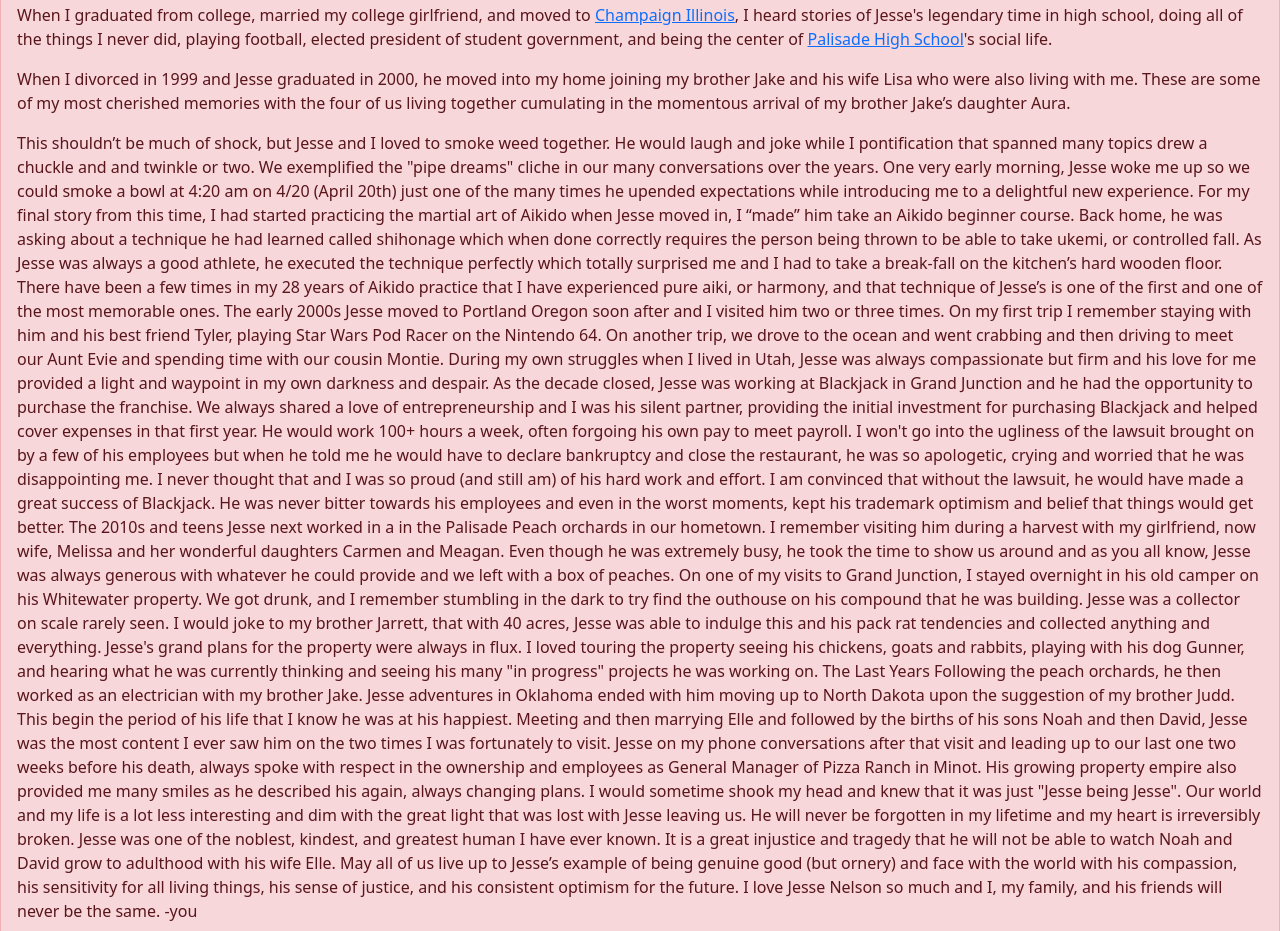
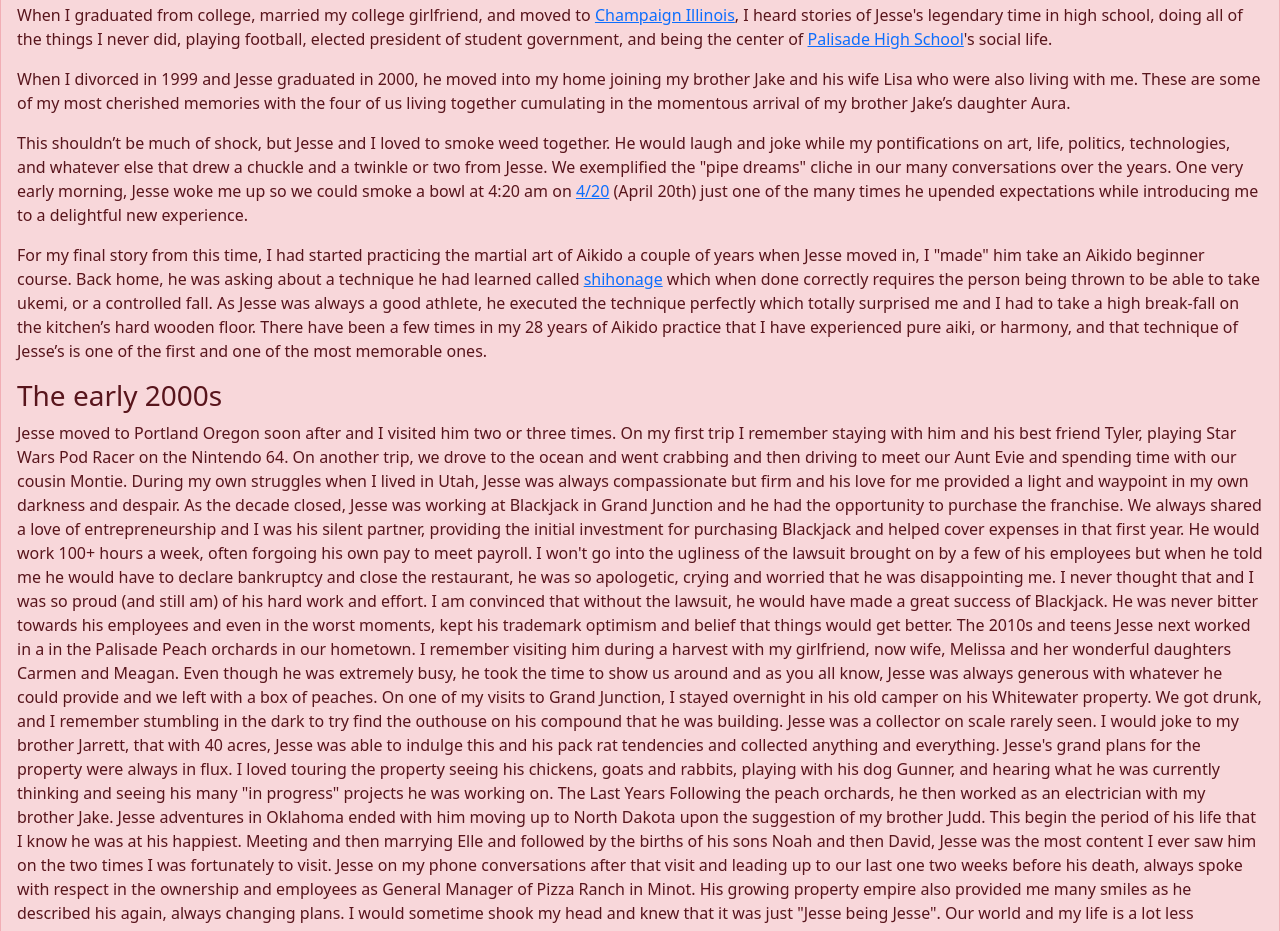
Before and after one commit to jermnelson/what-would-jesse-do, a plain HTML site: page index.html in a window 1280 px wide. Shown: the part 849-1780 px from the top of the page. Drawn offline with nearby package versions, Linux system fonts and the light colour scheme.

Commit message:
The 2000s-2010s

```diff
--- a/index.html
+++ b/index.html
@@ -75,12 +75,25 @@
       cherished memories with the four of us living together cumulating in the momentous arrival
       of my brother Jake’s daughter Aura.
     </p>
-    <p></p>
-This shouldn’t be much of shock, but Jesse and I loved to smoke weed together. He would laugh and joke while I pontification that spanned many topics drew a chuckle and and twinkle or two. We exemplified the "pipe dreams" cliche in our many conversations over the years. One very early morning, Jesse woke me up so we could smoke a bowl at 4:20 am on 4/20 (April 20th) just one of the many times he upended expectations while introducing me to a delightful new experience.
-
-For my final story from this time, I had started practicing the martial art of Aikido when Jesse moved in, I “made” him take an Aikido beginner course. Back home, he was asking about a technique he had learned called shihonage which when done correctly requires the person being thrown to be able to take ukemi, or controlled fall. As Jesse was always a good athlete, he executed the technique perfectly which totally surprised me and I had to take a break-fall on the kitchen’s hard wooden floor. There have been a few times in my 28 years of Aikido practice that I have experienced pure aiki, or harmony, and that technique of Jesse’s is one of the first and one of the most memorable ones.
-
-The early 2000s
+    <p>
+      This shouldn’t be much of shock, but Jesse and I loved to smoke weed together. He would laugh
+      and joke while my pontifications on art, life, politics, technologies, and whatever else that
+      drew a chuckle and a twinkle or two from Jesse. We exemplified the "pipe dreams" cliche in our
+      many conversations over the years. One very early morning, Jesse woke me up so we could smoke a
+      bowl at 4:20 am on <a href="https://www.urbandictionary.com/define.php?term=420">4/20</a> (April 20th)
+      just one of the many times he upended expectations while introducing me to a delightful new experience.
+    </p>
+    <p>
+      For my final story from this time, I had started practicing the martial art of Aikido a couple of years
+      when Jesse moved in, I "made" him take an Aikido beginner course. Back home, he was asking about a
+      technique he had learned called <a href="https://www.youtube.com/watch?v=T9vWR7EdQdM">shihonage</a> which
+      when done correctly requires the person being thrown to be able to take ukemi, or a controlled fall. As
+      Jesse was always a good athlete, he executed the technique perfectly which totally surprised me and I had
+      to take a high break-fall on the kitchen’s hard wooden floor. There have been a few times in my 28 years of
+      Aikido practice that I have experienced pure aiki, or harmony, and that technique of Jesse’s is one of the
+      first and one of the most memorable ones.
+    </p>
+    <h3>The early 2000s</h3>
 Jesse moved to Portland Oregon soon after and I visited him two or three times. On my first trip I remember staying with him and his best friend Tyler, playing Star Wars Pod Racer on the Nintendo 64. On another trip, we drove to the ocean and went crabbing and then driving to meet our Aunt Evie and spending time with our cousin Montie.
 
 During my own struggles when I lived in Utah, Jesse was always compassionate but firm and his love for me provided a light and waypoint in my own darkness and despair.
```
